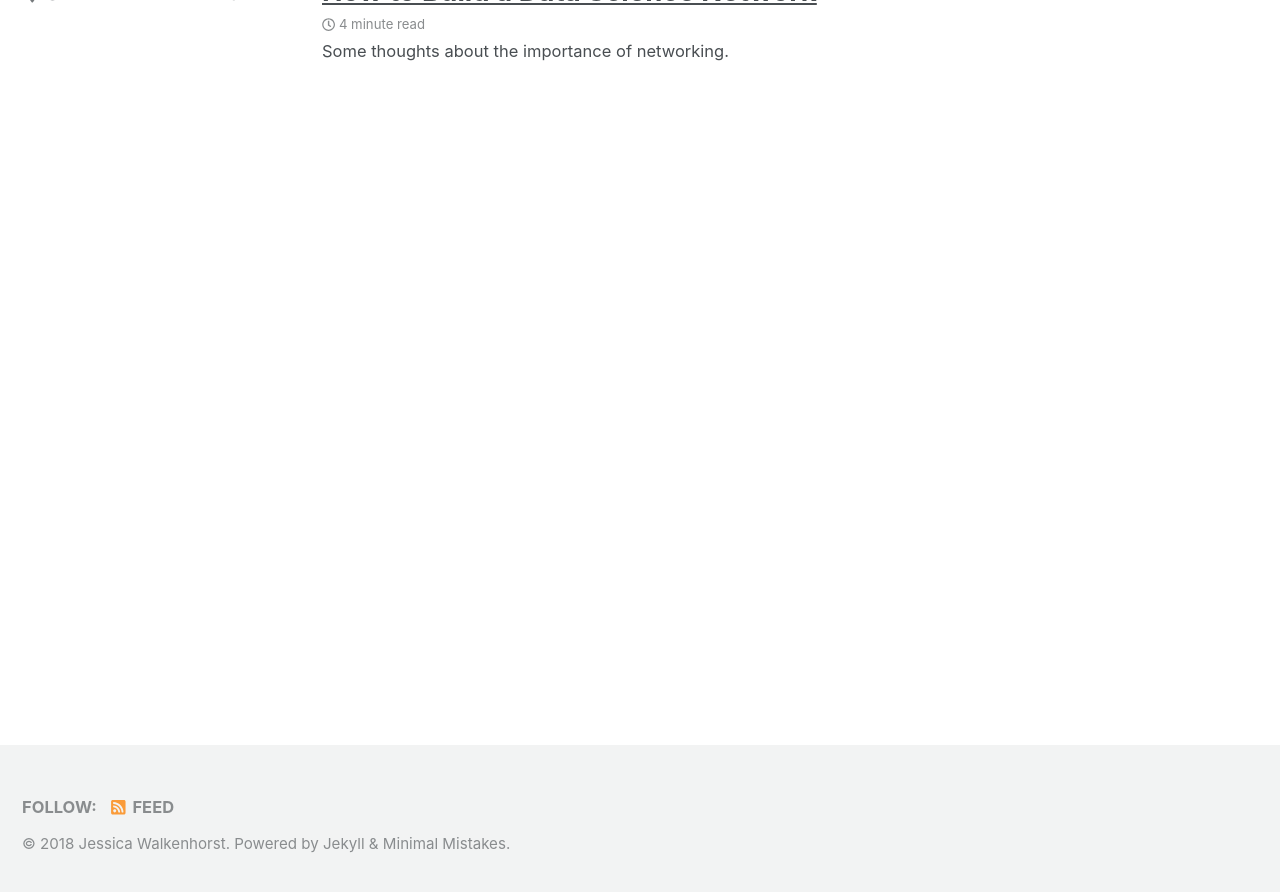
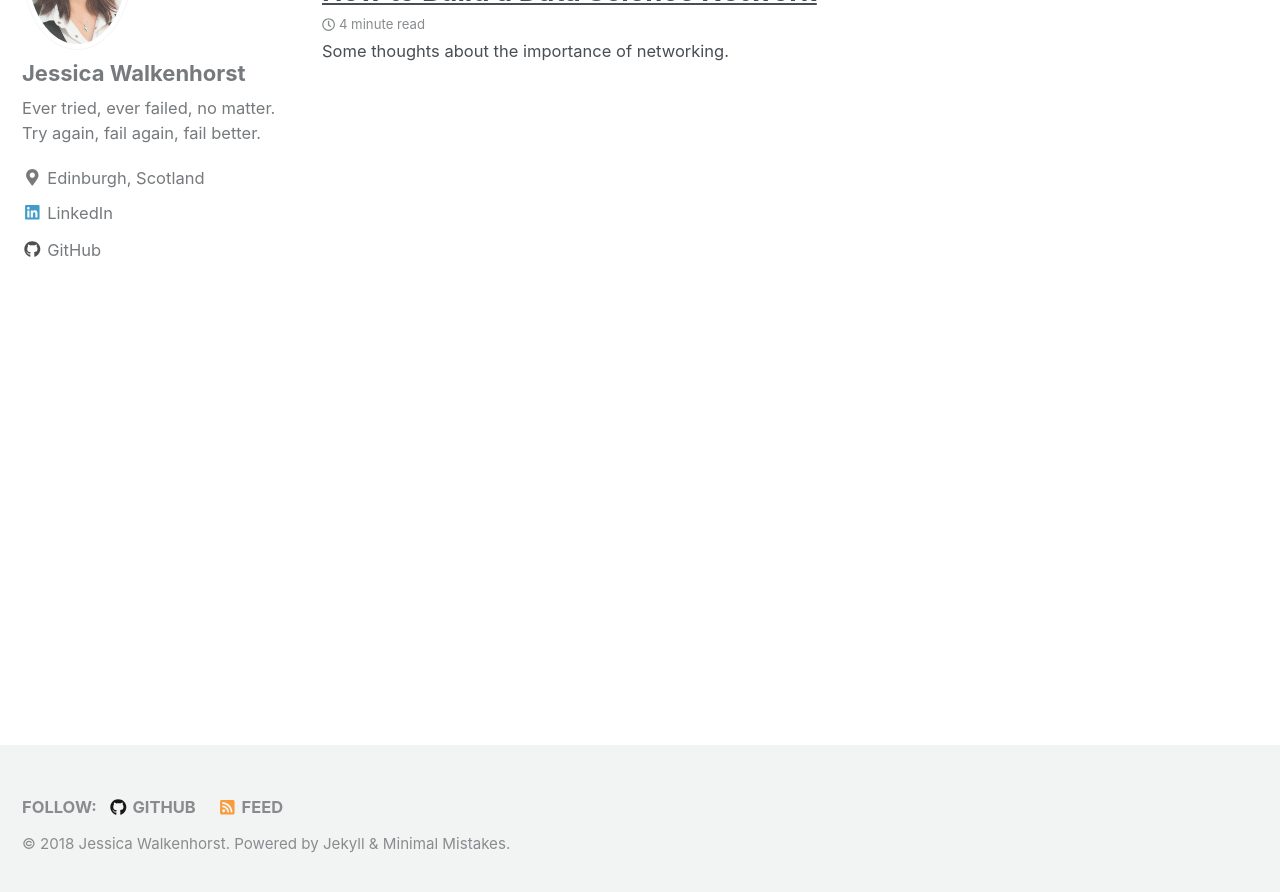
Before and after one commit to walkenho/walkenho.github.io, a Jekyll site: the page built from index.html, in a window 1280 px wide and 900 px high, scrolled down 253 px. Shown: the top 892 px of the window. Built offline with Jekyll 4.4.1, drawn with Linux system fonts in a browser that asks for light colours; nearby versions of some CDN libraries; the list of posts is cut into pages by our own code; some of the changed text lies outside the part shown.

Commit message:
Fine-tuning config file.

```diff
--- a/_config.yml
+++ b/_config.yml
@@ -101,9 +101,9 @@ analytics:
 # Site Author
 author:
   name             : "Jessica Walkenhorst"
-  avatar           : # path of avatar image, e.g. "/assets/images/bio-photo.jpg"
-  bio              : "..."
-  location         : "Somewhere under the rainbow"
+  avatar           : "/images/me.JPG" # path of avatar image, e.g. "/assets/images/bio-photo.jpg"
+  bio              : "Ever tried, ever failed, no matter. Try again, fail again, fail better."
+  location         : "Edinburgh, Scotland"
   email            :
   uri              :
   home             : # null (default), "absolute or relative url to link to author home"
@@ -113,13 +113,13 @@ author:
   flickr           :
   facebook         :
   foursquare       :
-  github           :
+  github           : "walkenho"
   gitlab           :
   google_plus      :
   keybase          :
   instagram        :
   lastfm           :
-  linkedin         : # "john-doe-12345678" (the last part of your profile url, e.g. https://www.linkedin.com/in/john-doe-12345678)
+  linkedin         : "jessica-walkenhorst-809509a3" # "john-doe-12345678" (the last part of your profile url, e.g. https://www.linkedin.com/in/john-doe-12345678)
   pinterest        :
   soundcloud       :
   stackoverflow    : # "123456/username" (the last part of your profile url, e.g. https://stackoverflow.com/users/123456/username)
```
